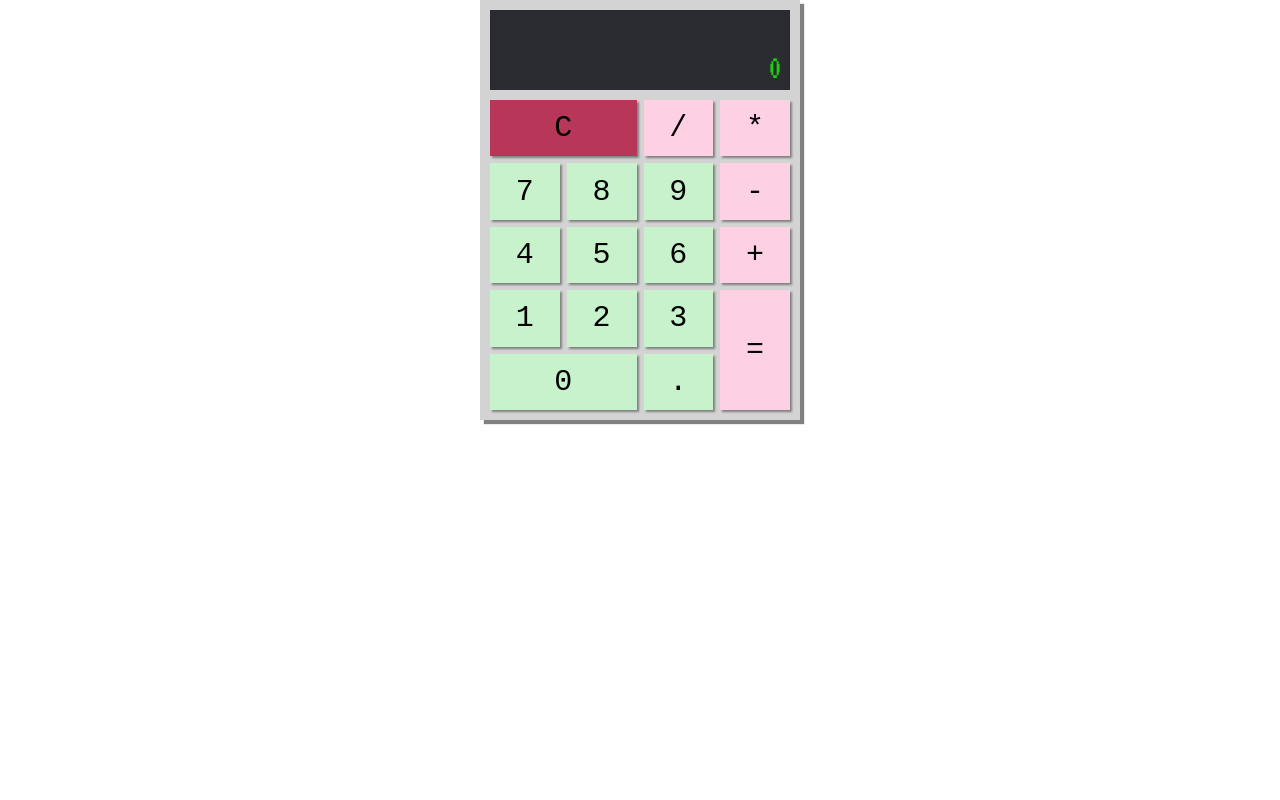
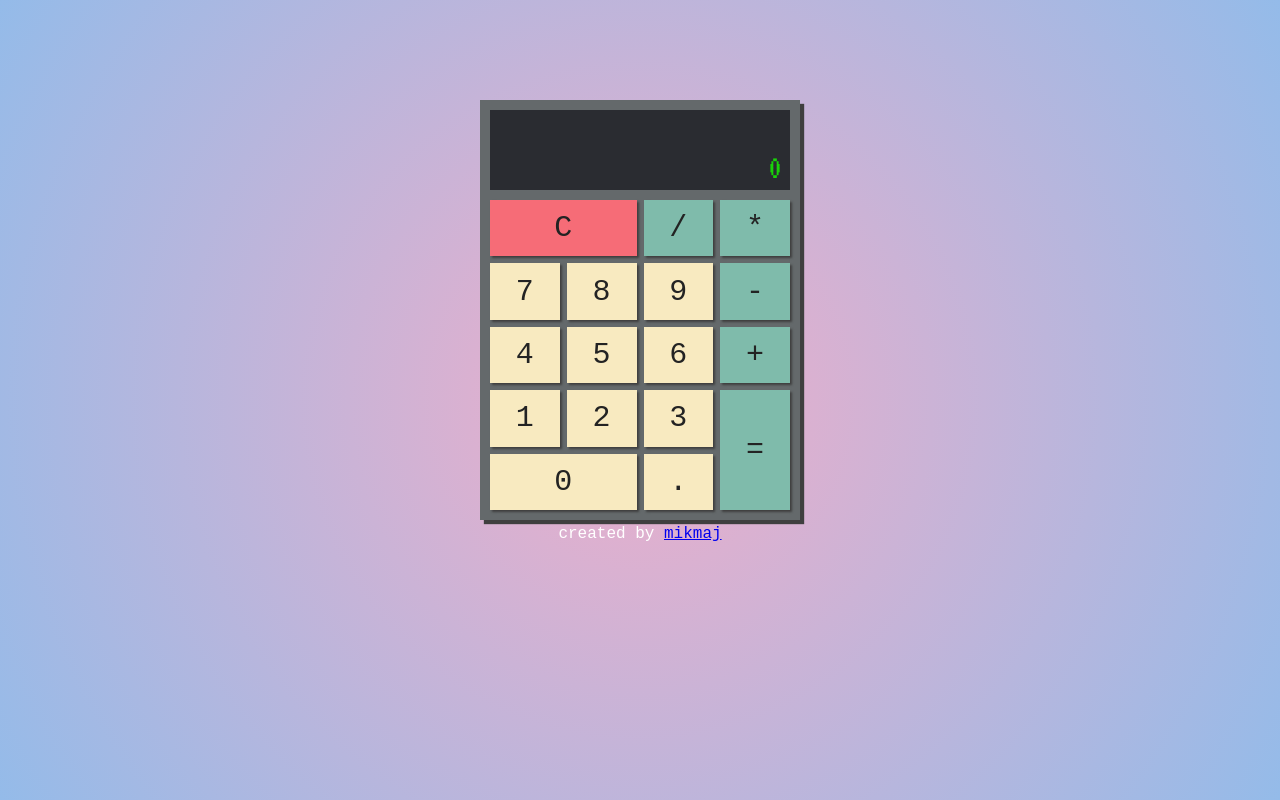
Before and after one commit to mikmaj/fcc-react-calculator, a React (Create React App) app: page / in a window 1280 px wide. Built offline with nearby package versions, Linux system fonts and the light colour scheme; a web font is replaced by a local one.

Commit message:
Add footer, background gradient and change colors

```diff
--- a/src/App.css
+++ b/src/App.css
@@ -1,4 +1,28 @@
 .App {
   text-align: center;
+}
 
+body:before {
+  content: "";
+  position: fixed; /* This will not scroll with the page. */
+  z-index: -1; /* Make sure it appears behind any content. */
+  left: 0;
+  top: 0;
+  width: 100%;
+  height: 100vh;
+  backface-visibility: hidden; /* This is what promotes it to its own layer. */
+  background: rgb(238,174,202);
+  background: -moz-radial-gradient(circle, rgba(238,174,202,1) 0%, rgba(148,187,233,1) 100%);
+  background: -webkit-radial-gradient(circle, rgba(238,174,202,1) 0%, rgba(148,187,233,1) 100%);
+  background: radial-gradient(circle, rgba(238,174,202,1) 0%, rgba(148,187,233,1) 100%);
+  filter: progid:DXImageTransform.Microsoft.gradient(startColorstr="#eeaeca",endColorstr="#94bbe9",GradientType=1);
 }
+
+footer {
+    width: 500px;
+    margin: auto;
+    margin-top: 5px;
+    text-align: center;
+    font-family: 'Courier New', Courier, monospace;
+    color: white;
+}
--- a/src/App.js
+++ b/src/App.js
@@ -7,7 +7,10 @@ class App extends Component {
   render() {
     return (
       <div className="App">
-        <CalculatorContainer />
+          <CalculatorContainer />
+          <footer>
+            created by <a href="https://github.com/mikmaj" target="_blank" rel="noopener noreferrer"> mikmaj </a>
+          </footer>
       </div>
     );
   }
--- a/src/components/CalculatorContainer/CalculatorContainer.css
+++ b/src/components/CalculatorContainer/CalculatorContainer.css
@@ -1,13 +1,16 @@
 .container {
-    --numbers-color: #c7f2cc;
-    --operations-color: #fdd0e4;
+    --numbers-color: #f8eac0;
+    --operations-color: #7fbbab;
+    --buttons-box-shadow: 2px 2px 2px #3f3f3f;
+    --buttons-font-color: #232323;
     font-size: 30px;
     font-family: 'Nova Mono', monospace;
     text-align: center;
     min-height: 400px;
     width: 300px;
     margin: auto;
-    background: LightGray;
+    margin-top: 100px;
+    background: #64696b;
     display: grid;
     grid-template-columns: 1fr;
     grid-template-rows: 20% 1fr;
@@ -16,7 +19,7 @@
     grid-template-areas:
         "screens"
         "buttons";
-    box-shadow: 4px 4px 1px grey;
+    box-shadow: 4px 4px 1px #3f3f3f;
 }
 
 #screens {
@@ -48,107 +51,122 @@
 }
 
 #clear {
-    background:#b83658;
+    background:#f66c77;
     grid-column: 1 / 3;
-    box-shadow: 2px 2px 2px grey;
+    box-shadow: var(--buttons-box-shadow);
+    color: var(--buttons-font-color);
     display: flex;
     justify-content: center;
     align-items: center;
 }
 #divide {
     background: var(--operations-color);
-    box-shadow: 2px 2px 2px grey;
+    box-shadow: var(--buttons-box-shadow);
+    color: var(--buttons-font-color);
     display: flex;
     justify-content: center;
     align-items: center;
 }
 #multiply {
     background: var(--operations-color);
-    box-shadow: 2px 2px 2px grey;
+    box-shadow: var(--buttons-box-shadow);
+    color: var(--buttons-font-color);
     display: flex;
     justify-content: center;
     align-items: center;
 }
 #seven {
     background: var(--numbers-color);
-    box-shadow: 2px 2px 2px grey;
+    box-shadow: var(--buttons-box-shadow);
+    color: var(--buttons-font-color);
     display: flex;
     justify-content: center;
     align-items: center;
 }
 #eight {
     background: var(--numbers-color);
-    box-shadow: 2px 2px 2px grey;
+    box-shadow: var(--buttons-box-shadow);
+    color: var(--buttons-font-color);
     display: flex;
     justify-content: center;
     align-items: center;
 }
 #nine {
     background: var(--numbers-color);
-    box-shadow: 2px 2px 2px grey;
+    box-shadow: var(--buttons-box-shadow);
+    color: var(--buttons-font-color);
     display: flex;
     justify-content: center;
     align-items: center;
 }
 #subtract {
     background: var(--operations-color);
-    box-shadow: 2px 2px 2px grey;
+    box-shadow: var(--buttons-box-shadow);
+    color: var(--buttons-font-color);
     display: flex;
     justify-content: center;
     align-items: center;
 }
 #four {
     background: var(--numbers-color);
-    box-shadow: 2px 2px 2px grey;
+    box-shadow: var(--buttons-box-shadow);
+    color: var(--buttons-font-color);
     display: flex;
     justify-content: center;
     align-items: center;
 }
 #five {
     background: var(--numbers-color);
-    box-shadow: 2px 2px 2px grey;
+    box-shadow: var(--buttons-box-shadow);
+    color: var(--buttons-font-color);
     display: flex;
     justify-content: center;
     align-items: center;
 }
 #six {
     background: var(--numbers-color);
-    box-shadow: 2px 2px 2px grey;
+    box-shadow: var(--buttons-box-shadow);
+    color: var(--buttons-font-color);
     display: flex;
     justify-content: center;
     align-items: center;
 }
 #add {
     background: var(--operations-color);
-    box-shadow: 2px 2px 2px grey;
+    box-shadow: var(--buttons-box-shadow);
+    color: var(--buttons-font-color);
     display: flex;
     justify-content: center;
     align-items: center;
 }
 #one {
     background: var(--numbers-color);
-    box-shadow: 2px 2px 2px grey;
+    box-shadow: var(--buttons-box-shadow);
+    color: var(--buttons-font-color);
     display: flex;
     justify-content: center;
     align-items: center;
 }
 #two {
     background: var(--numbers-color);
-    box-shadow: 2px 2px 2px grey;
+    box-shadow: var(--buttons-box-shadow);
+    color: var(--buttons-font-color);
     display: flex;
     justify-content: center;
     align-items: center;
 }
 #three {
     background: var(--numbers-color);
-    box-shadow: 2px 2px 2px grey;
+    box-shadow: var(--buttons-box-shadow);
+    color: var(--buttons-font-color);
     display: flex;
     justify-content: center;
     align-items: center;
 }
 #equals {
     background: var(--operations-color);
-    box-shadow: 2px 2px 2px grey;
+    box-shadow: var(--buttons-box-shadow);
+    color: var(--buttons-font-color);
     grid-column: 4 / 5;
     grid-row: 4 / 6;
     display: flex;
@@ -157,7 +175,8 @@
 }
 #zero {
     background: var(--numbers-color);
-    box-shadow: 2px 2px 2px grey;
+    box-shadow: var(--buttons-box-shadow);
+    color: var(--buttons-font-color);
     grid-column: 1 / 3;
     display: flex;
     justify-content: center;
@@ -165,7 +184,8 @@
 }
 #decimal {
     background: var(--numbers-color);
-    box-shadow: 2px 2px 2px grey;
+    box-shadow: var(--buttons-box-shadow);
+    color: var(--buttons-font-color);
     display: flex;
     justify-content: center;
     align-items: center;
--- a/src/components/CalculatorContainer/CalculatorContainer.js
+++ b/src/components/CalculatorContainer/CalculatorContainer.js
@@ -19,13 +19,10 @@ class CalculatorContainer extends Component {
     calculate = (value) => {
         // Show a more precise result on the lower display, and round it up a bit on the upper one for more room
         let result = this.state.operationsUpper.join('')
-        let resultUpper = this.state.operationsUpper.join('')
         if (result) {
             result = math.eval(result)
-            resultUpper = math.eval(resultUpper)
             result = math.format(result, { precision: 8 })
-            resultUpper = math.format(resultUpper, { precision: 4 })
-            const newOperationsUpper = [...this.state.operationsUpper, value, resultUpper]
+            const newOperationsUpper = [...this.state.operationsUpper, value, result]
             this.setState({
                 operationsLower: [result],
                 operationsUpper: newOperationsUpper,
```
